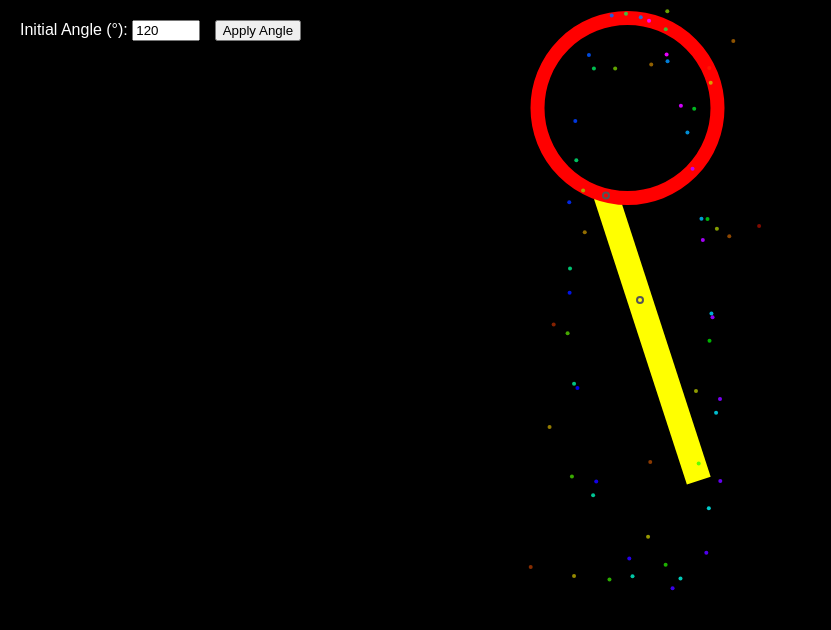
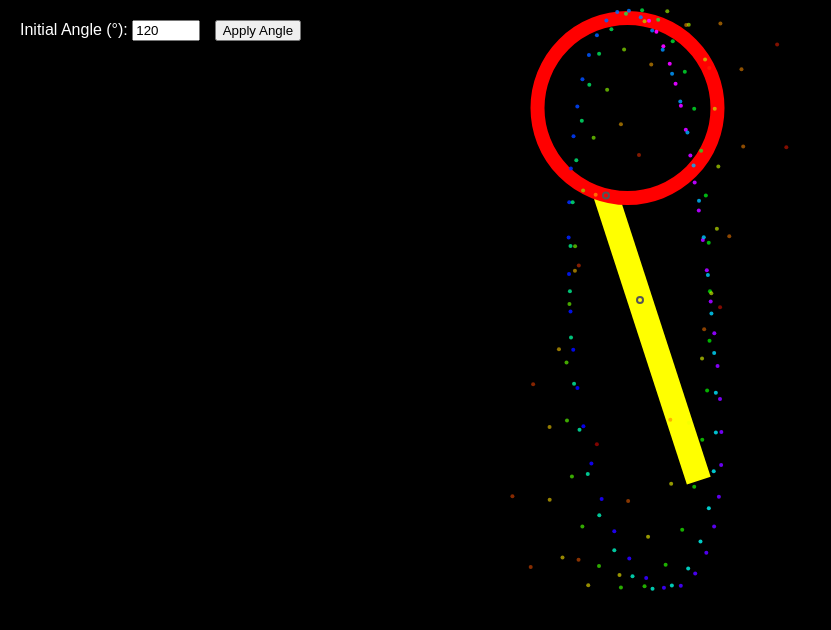
Before and after one commit to thexocillian/thexocillian.github.io, a plain HTML site: page index.html in a window 1280 px wide. Shown: the whole page, without its empty margins (0-831 px from the left). Drawn offline with nearby package versions, Linux system fonts and the light colour scheme.

Commit message:
Update index.html

```diff
--- a/index.html
+++ b/index.html
@@ -216,7 +216,7 @@
     // We'll store each dot in an array with its creation frame and hue.
     let dots = [];
     let frameCounter = 0;
-    const dotInterval = 5; // record a dot every 5 frames
+    const dotInterval = 2; // record a dot every 5 frames
     const maxDotAge = 600; // dots older than 600 frames will be removed
 
     function updateDots() {
```
